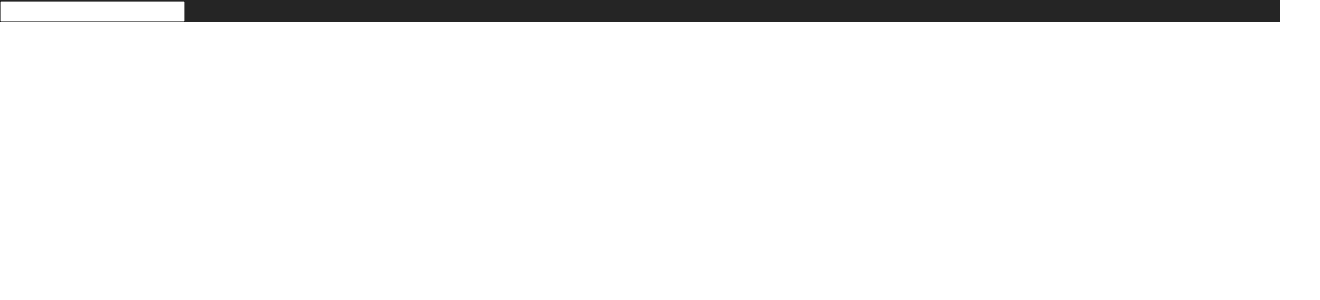
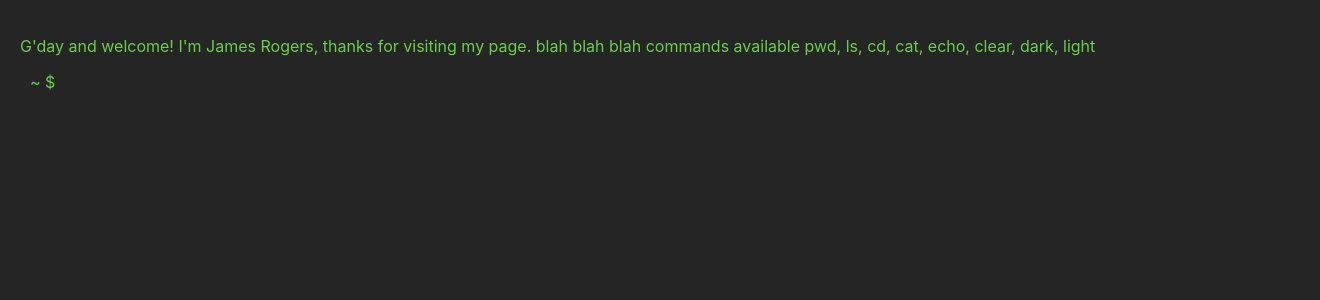
Before and after one commit to jd2rogers2/jd2rogers2.github.io, a React (Create React App) app: page / in a window 1280 px wide. Shown: the top 300 px of the page, 1320 px wide, since content can reach past the window. Built offline with nearby package versions, Linux system fonts and the light colour scheme.

Commit message:
styling and trying to get up and down arrows to work

```diff
--- a/src/App.css
+++ b/src/App.css
@@ -2,16 +2,9 @@
   text-align: left;
   height: 100%;
   width: 100%;
-}
-
-
-.App-header {
-  background-color: #282c34;
-  min-height: 100vh;
+  padding: 20px;
   display: flex;
   flex-direction: column;
-  align-items: center;
-  justify-content: center;
-  font-size: calc(10px + 2vmin);
-  color: white;
+  justify-content: flex-start;
+  align-items: flex-start;
 }
--- a/src/App.js
+++ b/src/App.js
@@ -15,76 +15,132 @@ const lightModeStyles = {
   color: 'rgb(51, 187, 199)',
 };
 
-const getPrintOutput = (input) => {
-  let print = '';
-  let clickable = false;
-  switch (print) {
-    default:
-      print = `zsh: command not found: ${input}`;
-  }
-  return { print, clickable };
-};
-
 const getCurrentTime = () => {
   const now = Date.now();
   const hours = new Date(now).getHours();
   const minutes = new Date(now).getMinutes();
   const seconds = new Date(now).getSeconds();
 
-  return `${hours}:${minutes}:${seconds}`
+  return `${hours < 10 ? `0${hours}` : hours}:${minutes < 10 ? `0${minutes}` : minutes}:${seconds < 10 ? `0${seconds}` : seconds}`
 };
+
+function Row({ children }) {
+  return (
+    <div style={{ display: 'flex', flexDirection: 'row' }}>
+      {children}
+    </div>
+  );
+}
 
 function App() {
   const [isDarkMode, setIsDarkMode] = React.useState(true);
-  // { cmd: str, time: str, print: str, clickable: bool, path: str }
+  // { cmd: str, time: str, print: str, clickable: bool, path: str, isVisible: bool }
   const [history, setHistory] = React.useState([]);
   const [currPath, setCurrPath] = React.useState('~');
   const [inputVal, setInputVal] = React.useState('');
   // x commands back
   const [arrowPointer, setArrowPointer] = React.useState(0);
 
-  const onClear = () => {
-    setHistory([introPrint])
-  };
+  const inputRef = React.useRef(null);
 
   const handleInputChange = (e) => {
     setInputVal(e.currentTarget.value);
   };
 
   const handleKeyDown = (e) => {
-    if (e.key === 'up') {
-      const newArrowPointer = arrowPointer + 1 >= history.length - 1 ? history.length - 1 : arrowPointer + 1;
+    console.log('arrowPointer', arrowPointer)
+    if (e.key === 'ArrowUp') {
+      const newArrowPointer = arrowPointer + 1 >= history.length ? history.length : arrowPointer + 1;
+      console.log('newArrowPointer', newArrowPointer)
       setArrowPointer(newArrowPointer);
-      setInputVal(history[history.length - 1 - arrowPointer]);
-    } else if (e.key === 'down') {
+      const newCmd = history[history.length - 1 - newArrowPointer].cmd;
+      setInputVal(newCmd);
+      inputRef.current.selectionEnd = newCmd.length;
+      inputRef.current.selectionStart = newCmd.length;
+    } else if (e.key === 'ArrowDown') {
       const newArrowPointer = arrowPointer - 1 <= 0 ? 0 : arrowPointer - 1;
+      console.log('newArrowPointer', newArrowPointer)
       setArrowPointer(newArrowPointer);
-      setInputVal(history[history.length - 1 - arrowPointer]);
-    } else if (e.key === 'enter') {
-      const { print, clickable } = getPrintOutput(inputVal);
+      if (newArrowPointer > 0) {
+        const newCmd = history[history.length - 1 - newArrowPointer].cmd;
+        setInputVal(newCmd);
+        inputRef.current.selectionEnd = newCmd.length;
+        inputRef.current.selectionStart = newCmd.length;
+      } else {
+        setInputVal('');
+      }
+    } else if (e.key === 'Enter') {
+      let print = '';
+      let clickable = false;
+      let newHistory = [...history];
+      let isVisible = true;
+
+      switch (inputVal) {
+        case 'clear':
+          newHistory = newHistory.map(h => ({ ...h, isVisible: false }));
+          isVisible = false
+          break;
+        case 'dark':
+          setIsDarkMode(true);
+          break;
+        case 'light':
+          setIsDarkMode(false);
+          break;
+        default:
+          print = `zsh: command not found: ${inputVal}`;
+          break;
+      }
+
       setHistory([
-        ...history,
-        { cmd: inputVal, time: getCurrentTime(), print, clickable, path: currPath }
+        ...newHistory,
+        { cmd: inputVal, time: getCurrentTime(), print, clickable, path: currPath, isVisible }
       ]);
       setArrowPointer(0);
       setInputVal('');
     }
   };
 
+  const visibleHistory = history.filter(h => h.isVisible);
+
   return (
     <div className="App" style={isDarkMode ? darkModeStyles : lightModeStyles}>
-      {history.map(h => clickable ? (
-        <>
-          <Prefix path={h.path} time={h.time} />
-          <a href={'#'}>{h.print}</a>
-        </>
+      <Row>
+        <p>{introPrint}</p>
+      </Row>
+      {visibleHistory.map(h => h.clickable ? (
+        <React.Fragment key={h.time}>
+          <Row>
+            <Prefix path={h.path} time={h.time} cmd={h.cmd} />
+          </Row>
+          <Row>
+            <a href={'#'}>{h.print}</a>
+          </Row>
+        </React.Fragment>
       ) : (
-        <>
-          <Prefix path={h.path} time={h.time} />
-          <p>{h.print}</p>
-        </>
+        <React.Fragment key={h.time}>
+          <Row>
+            <Prefix path={h.path} time={h.time} cmd={h.cmd} />
+          </Row>
+          {h.print ? (
+            <Row>
+              <p>{h.print}</p>
+            </Row>
+          ) : null}
+        </React.Fragment>
       ))}
-      <input value={inputVal} onChange={handleInputChange} onKeyDown={handleKeyDown} />
+      <Row>
+        <Prefix path={currPath} />
+        <input
+          value={inputVal}
+          onChange={handleInputChange}
+          onKeyDown={handleKeyDown}
+          style={{
+            ...(isDarkMode ? darkModeStyles : lightModeStyles),
+            border: 'none',
+          }}
+          ref={inputRef}
+        />
+      </Row>
     </div>
   );
 }
--- a/src/components/Prefix.js
+++ b/src/components/Prefix.js
@@ -1,9 +1,9 @@
 import React from 'react';
 
-export default function Prefix({ path, time }) {
+export default function Prefix({ path, time, cmd }) {
     return (
-        <>
-            {time ? time + ' ' : ''}{path} ${' '}
-        </>
+        <div style={{ paddingLeft: '10px' }}>
+            {time ? time + ' ' : ''}{path} ${' '}{cmd || ''}
+        </div>
     );
 };
--- a/src/index.css
+++ b/src/index.css
@@ -1,3 +1,7 @@
+/* html {
+  height: 100%;
+} */
+
 body {
   margin: 0;
   font-family: -apple-system, BlinkMacSystemFont, 'Segoe UI', 'Roboto', 'Oxygen',
@@ -5,9 +9,14 @@ body {
     sans-serif;
   -webkit-font-smoothing: antialiased;
   -moz-osx-font-smoothing: grayscale;
+  height: 100vh;
 }
 
 code {
   font-family: source-code-pro, Menlo, Monaco, Consolas, 'Courier New',
     monospace;
 }
+
+#root {
+  height: 100%;
+}
```
